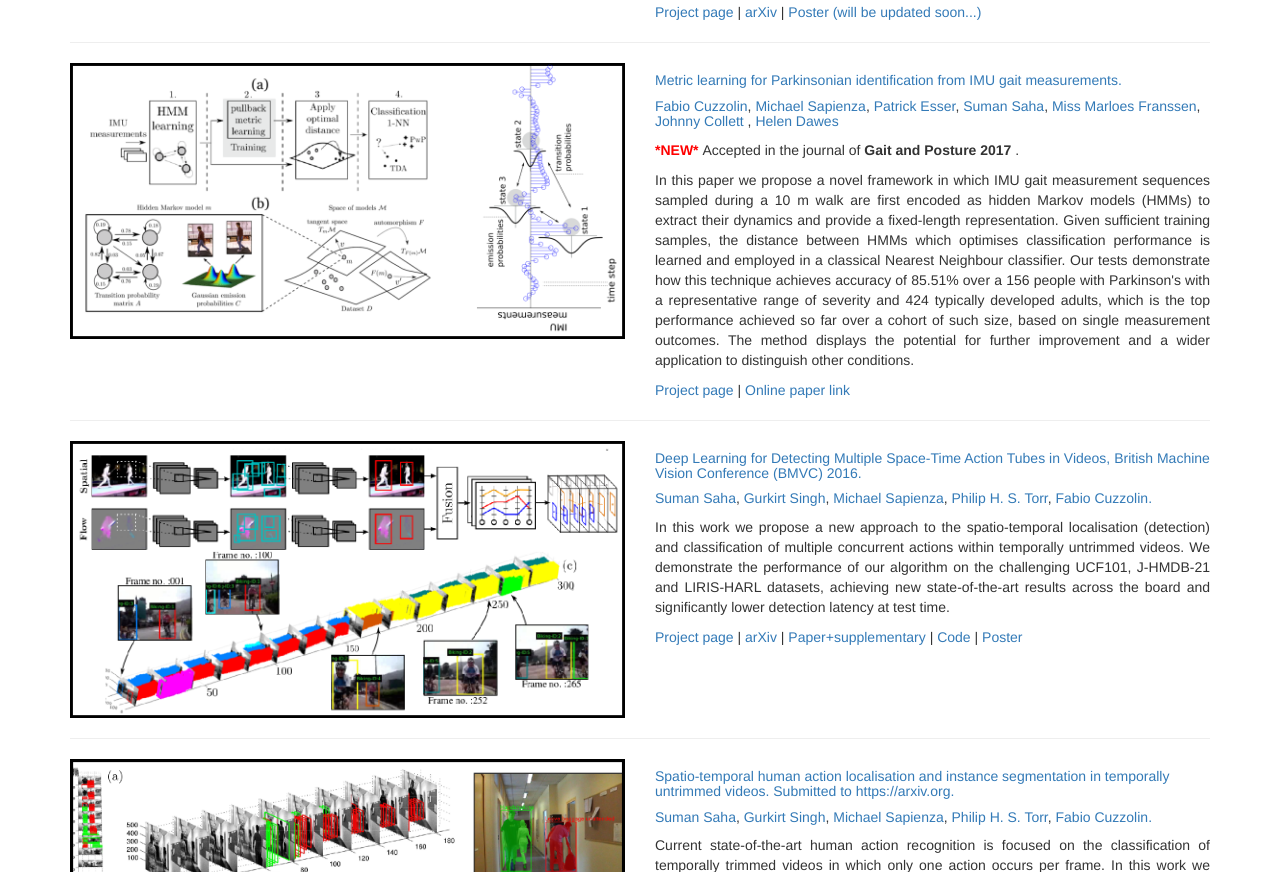
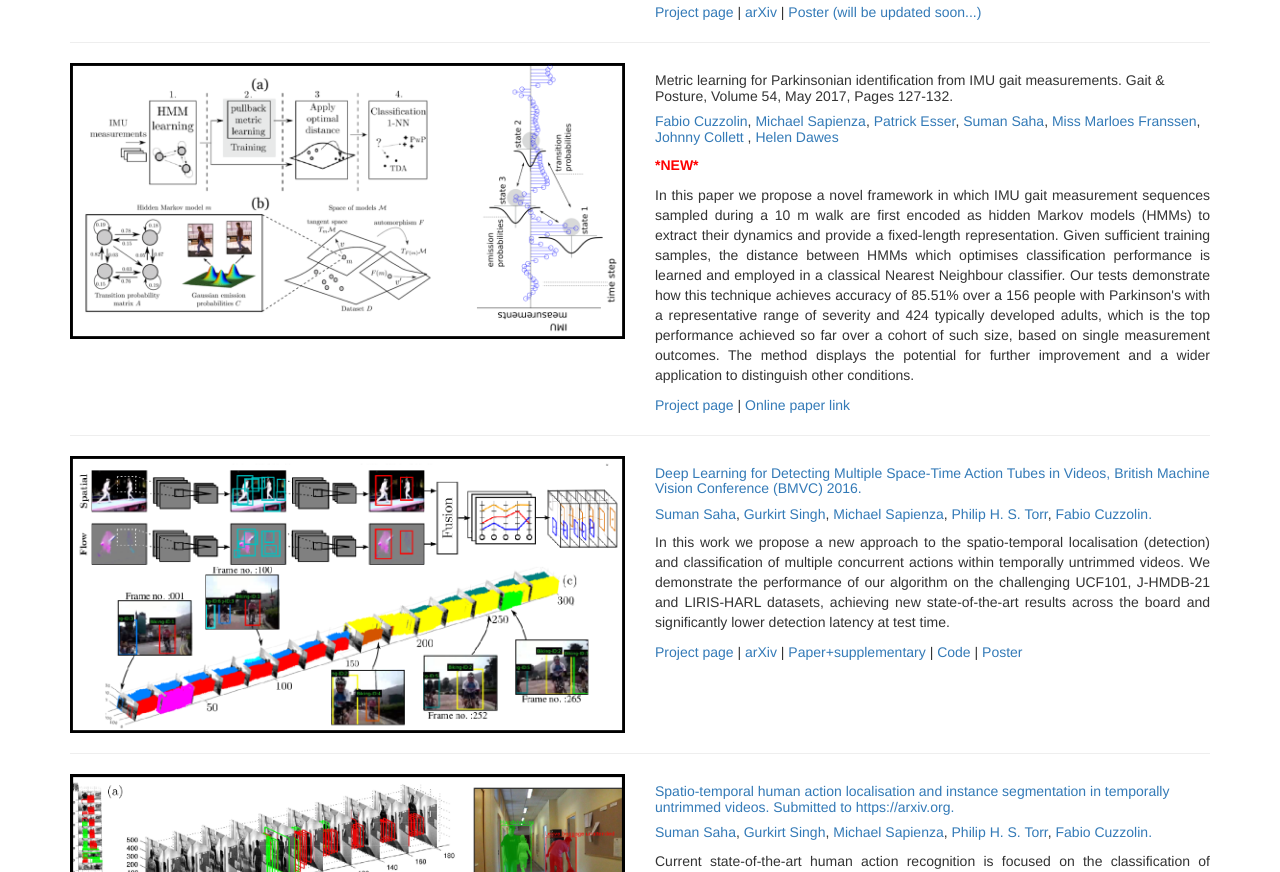
Before and after one commit to sahasuman/sahasuman.github.io, a plain HTML site: page index.html in a window 1280 px wide. Shown: the part 1379-2251 px from the top of the page. Drawn offline with Linux system fonts and the light colour scheme.

Commit message:
cv updated

```diff
--- a/index.html
+++ b/index.html
@@ -58,7 +58,7 @@
                         <a href="#publication">Publications</a>
                     </li>
                     <li>
-                        <a href="https://drive.google.com/file/d/0B7ceNGuvUFZHOUEtc0JhcDdUWG8/view?usp=sharing">Bio/CV</a>
+                        <a href="CV/SumanSaha-CV.pdf">Bio/CV</a>
                     </li>
                     <li>
                         <a href="#awards">Awards</a>
@@ -287,9 +287,9 @@ has shown superior performance and become the state-of-the-art. My email id is:
             </div>
             <div class="col-md-6">
                 <h5>
-                 <a href="#">
                 Metric learning for Parkinsonian identification from IMU gait measurements.
-                </a>
+                Gait & Posture, Volume 54, May 2017, Pages 127-132.
+
                 </h5>
                 <h5>
 
@@ -303,7 +303,7 @@ has shown superior performance and become the state-of-the-art. My email id is:
                 </h5>
                  <p>
                  <span style="color:red;"> <b> *NEW* </b> </span>
-                 Accepted in the journal of <b> Gait and Posture 2017 </b>.
+
                  </p>
                 <p align="justify">
                  In this paper we propose a novel framework in which IMU gait measurement sequences sampled during a 10 m walk are first encoded as hidden Markov models (HMMs) to extract their dynamics and provide a fixed-length representation. Given sufficient training samples, the distance between HMMs which optimises classification performance is learned and employed in a classical Nearest Neighbour classifier. Our tests demonstrate how this technique achieves accuracy of 85.51% over a 156 people with Parkinson's with a representative range of severity and 424 typically developed adults, which is the top performance achieved so far over a cohort of such size, based on single measurement outcomes. The method displays the potential for further improvement and a wider application to distinguish other conditions.
```
Also changed, not shown: 1 other file.
